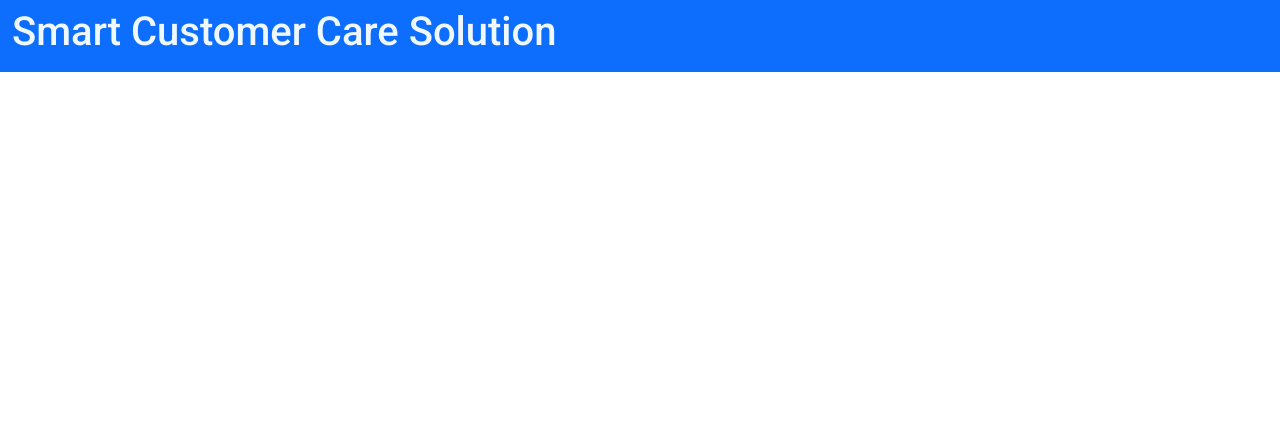
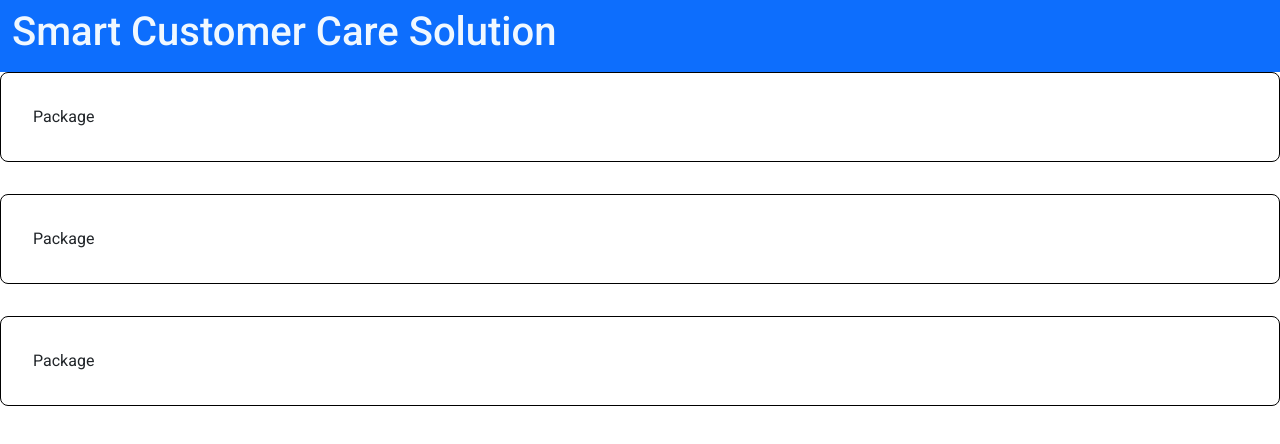
Before and after one commit to MohsinIAmin/SPL2, an Angular app in the folder scsi/: page / in a window 1280 px wide. Shown: the top 444 px of the page. Built offline with nearby package versions, Linux system fonts and the light colour scheme.

Commit message:
net package list ui

```diff
--- a/scsi/src/app/app.component.html
+++ b/scsi/src/app/app.component.html
@@ -1 +1,2 @@
 <app-dash-board></app-dash-board>
+<app-net-package-list></app-net-package-list>
--- /dev/null
+++ b/scsi/src/app/net-package-list/net-package-list.component.css
@@ -0,0 +1,8 @@
+.packageList {
+    display: flex;
+    flex-direction: column;
+}
+
+.packageList > *:not(:last-child) {
+    margin-bottom: 32px;
+}
--- /dev/null
+++ b/scsi/src/app/net-package-list/net-package-list.component.html
@@ -0,0 +1,5 @@
+<div class="packageList">
+    <app-net-package></app-net-package>
+    <app-net-package></app-net-package>
+    <app-net-package></app-net-package>
+</div>
--- /dev/null
+++ b/scsi/src/app/net-package-list/net-package-list.component.ts
@@ -0,0 +1,15 @@
+import { Component, OnInit } from '@angular/core';
+
+@Component({
+  selector: 'app-net-package-list',
+  templateUrl: './net-package-list.component.html',
+  styleUrls: ['./net-package-list.component.css']
+})
+export class NetPackageListComponent implements OnInit {
+
+  constructor() { }
+
+  ngOnInit(): void {
+  }
+
+}
--- a/scsi/src/app/net-package/net-package.component.css
+++ b/scsi/src/app/net-package/net-package.component.css
@@ -0,0 +1,6 @@
+.package {
+    display: block;
+    padding: 32px;
+    border: 1px solid black;
+    border-radius: 8px;
+}
--- a/scsi/src/app/net-package/net-package.component.html
+++ b/scsi/src/app/net-package/net-package.component.html
@@ -1 +1,3 @@
-<p>net-package works!</p>
+<div class="package">
+    Package
+</div>
```
Also changed, not shown: scsi/src/app/app.module.ts (+6 -2 lines), 1 other file (tests, documents, lock files or other folders).
